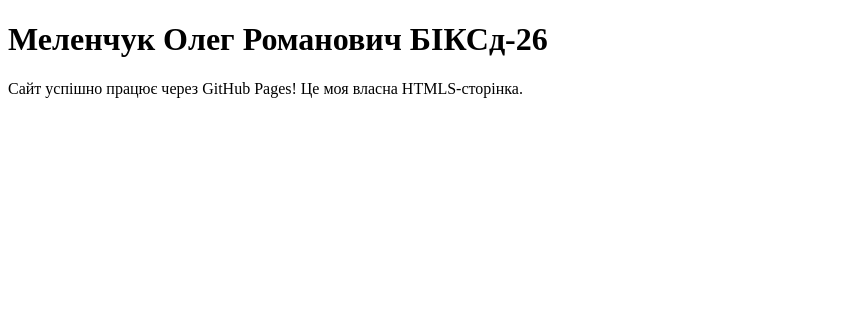
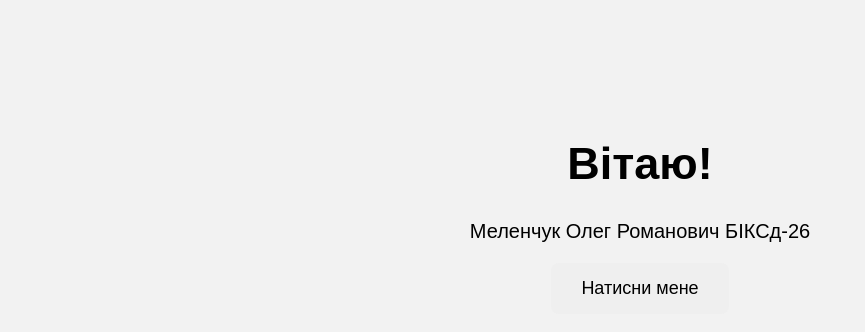
Before and after one commit to werwolfchannel666-cmyk/my-site, a plain HTML site: page index.html in a window 1280 px wide. Shown: the whole page, without its empty margins (0-865 px from the left). Drawn offline with Linux system fonts and the light colour scheme.

Commit message:
Update index.html

```diff
--- a/index.html
+++ b/index.html
@@ -3,10 +3,44 @@
 <head>
     <meta charset="UTF-8">
     <meta name="viewport" content="width=device-width, initial-scale=1.0">
+
     <title>Мій сайт</title>
+
+    <style>
+        body {
+            font-family: Arial, sans-serif;
+            text-align: center;
+            padding-top: 100px;
+            background: #f2f2f2;
+        }
+
+        h1 {
+            font-size: 45px;
+        }
+
+        p {
+            font-size: 20px;
+        }
+
+        button {
+            padding: 15px 30px;
+            font-size: 18px;
+            border: none;
+            border-radius: 8px;
+            cursor: pointer;
+        }
+    </style>
 </head>
+
 <body>
-    <h1>Меленчук Олег Романович БІКСд-26</h1>
-    <p>Сайт успішно працює через GitHub Pages! Це моя власна HTMLS-сторінка.</p>
+
+    <h1>Вітаю!</h1>
+
+    <p>Меленчук Олег Романович БІКСд-26</p>
+
+    <button onclick="alert('Працює!')">
+        Натисни мене
+    </button>
+
 </body>
 </html>
```
